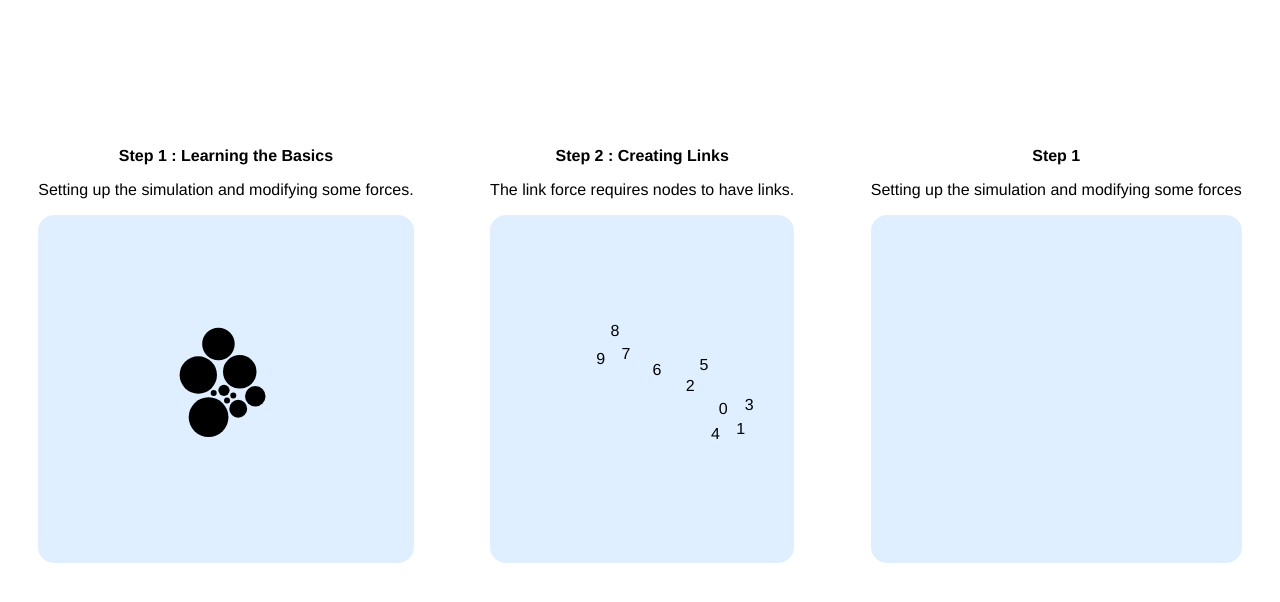
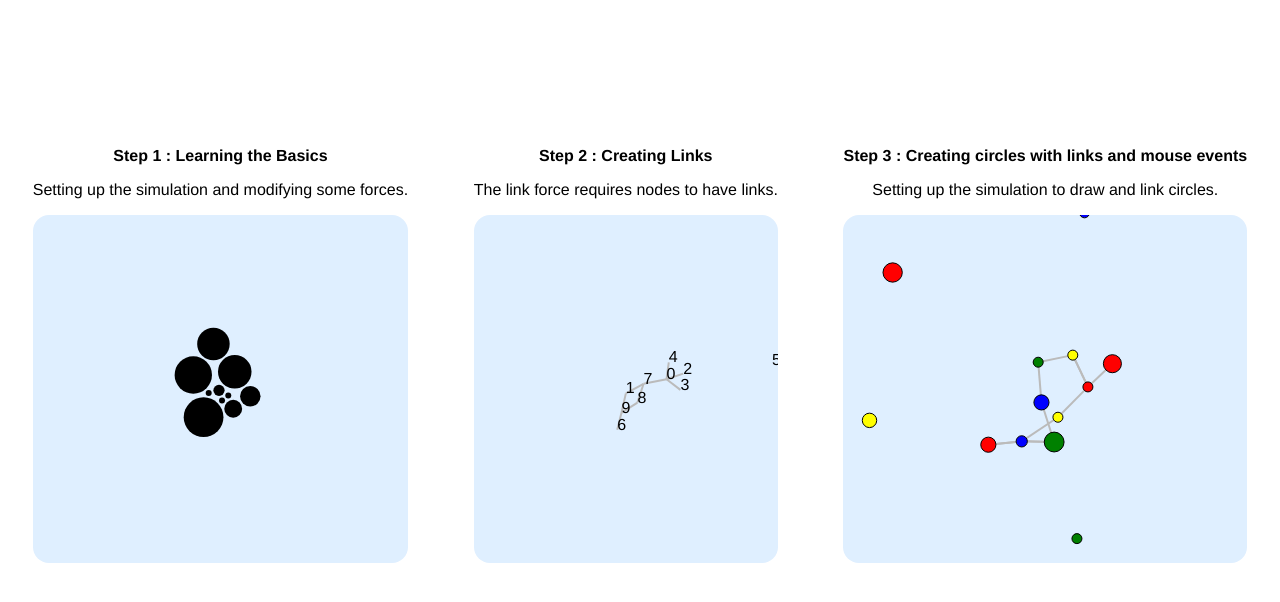
Before and after one commit to gabastil/website-study, a PHP site: page / in a window 1280 px wide. Shown: the top 602 px of the page. Run offline with PHP 8.4, Linux system fonts and the light colour scheme.

Commit message:
Added Step : 3 with linked cirlces and change colors

```diff
--- a/d3_force/css/index.css
+++ b/d3_force/css/index.css
@@ -44,6 +44,11 @@
     user-select: none;
 }
 
+svg line {
+    stroke: #bbb;
+    stroke-width: 2px;
+}
+
 #container {
     display: flex;
     flex-direction: row;
@@ -56,3 +61,13 @@
     stroke-width: 5px;
     stroke: #000;
 }
+
+.step-3
+{
+    stroke: black;
+}
+
+.step-3:hover
+{
+    stroke-width: 5px;
+}
--- a/d3_force/index.html
+++ b/d3_force/index.html
@@ -34,8 +34,8 @@
         </div>
         <div class='column'>
             <div id="svg-container-3">
-                <h1>Step 1</h1>
-                <p>Setting up the simulation and modifying some forces</p>
+                <h1>Step 3 : Creating circles with links and mouse events</h1>
+                <p>Setting up the simulation to draw and link circles.</p>
                 <svg id="canvas-3"></svg>
             </div>
         </div>
--- a/d3_force/js/index.js
+++ b/d3_force/js/index.js
@@ -15,18 +15,6 @@
 
     let height = $svg1.height(), width = $svg1.width();
     let nodes1 = d3.range(0, 10).map(function(d){return {id : d, r : Math.max(3, Math.random() * 20)}});
-    let nodes2 = d3.range(0, 10).map(function(d){return {id : d, r : Math.max(3, Math.random() * 10)}});
-    let links = [
-                 {source:0, target:1},
-                 {source:0, target:2},
-                 {source:0, target:3},
-                 {source:0, target:4},
-                 {source:2, target:5},
-                 {source:2, target:6},
-                 {source:6, target:7},
-                 {source:7, target:8},
-                 {source:7, target:9},
-                ]
 
     // This is the main D3 Force Simulation initialization step.
     let sim = d3.forceSimulation(nodes1)
@@ -51,31 +39,34 @@
 
 
     // Study 2 : Creating links between nodes
+    let nodes2 = d3.range(0, 10).map(function(d){return {id : d, r : Math.max(3, Math.random() * 10)}});
+    let links2 = d3.range(0, 10).map(function(d){return {source : Math.floor(Math.random() * 10),
+                                                        target : Math.floor(Math.random() * 10)}});
     sim = d3.forceSimulation(nodes2)
-                .force('charge', d3.forceManyBody().strength(-40))
+                .force('charge', d3.forceManyBody().strength(-10))
                 .force('center', d3.forceCenter(width / 2, height / 2))
-            .force('link', d3.forceLink().links(links).distance(20))
+            .force('link', d3.forceLink().links(links2).distance(15))
             .on('tick', ticked_2);
 
     function ticked_2(){
+        update_links(svg2, links2);
+
         let v = svg2.selectAll("text").data(nodes2);
 
         v.enter()
          .append('text')
          .text(function(d) { return d.id })
          .merge(v)
-         // .attr('r', function(d) { return d.r })
          .attr('id', function(d) { return d.id })
          .attr('x', function(d) { return d.x})
          .attr('y', function(d) { return d.y});
 
         v.exit().remove();
 
-        update_links();
     }
 
-    function update_links(){
-        var k = d3.select('.links').selectAll('line').data(links);
+    function update_links(selection, data){
+        var k = selection.selectAll('line').data(data);
 
         k.enter()
          .append('line')
@@ -88,5 +79,39 @@
         k.exit().remove();
     }
 
+    // Study 3 : Creating draggable links connected with lines
+    let nodes3 = d3.range(0, 13).map(function(d){return {id : d, r : Math.max(5, Math.random() * 10)}});
+    let links3 = d3.range(0, 13).map(function(d){return {source : Math.floor(Math.random() * 10),
+                                                        target : Math.floor(Math.random() * 10)}});
+
+    sim = d3.forceSimulation(nodes3);
+    sim.force('charge', d3.forceManyBody().strength(-20));
+    sim.force('center', d3.forceCenter(width / 2, height / 2));
+    sim.force('link', d3.forceLink(links3).distance(31));
+    sim.on('tick', ticked_3);
+
+    function ticked_3(){
+        update_links(svg3, links3);
+
+        let p = svg3.selectAll("circle").data(nodes3);
+        let colors = ['red', 'yellow', 'blue', 'green'];
+
+        p.enter()
+         .append('circle')
+         .attr('r', function(d) {return d.r})
+         .attr('id', function(d) {return d.id})
+         .attr('class', 'step-3')
+         .merge(p)
+         .attr('cx', function(d) {return d.x})
+         .attr('cy', function(d) {return d.y})
+         .attr('fill', function(d) {return colors[+d.id % 4]});
+
+        p.exit().remove();
+    }
+
+    // Study 4 : Draggable
+    let drag = d3.drag().on('start', dragstart).on('drag', dragged).on('end', dragend);
+
+    // Implement drag
 
 });
```
